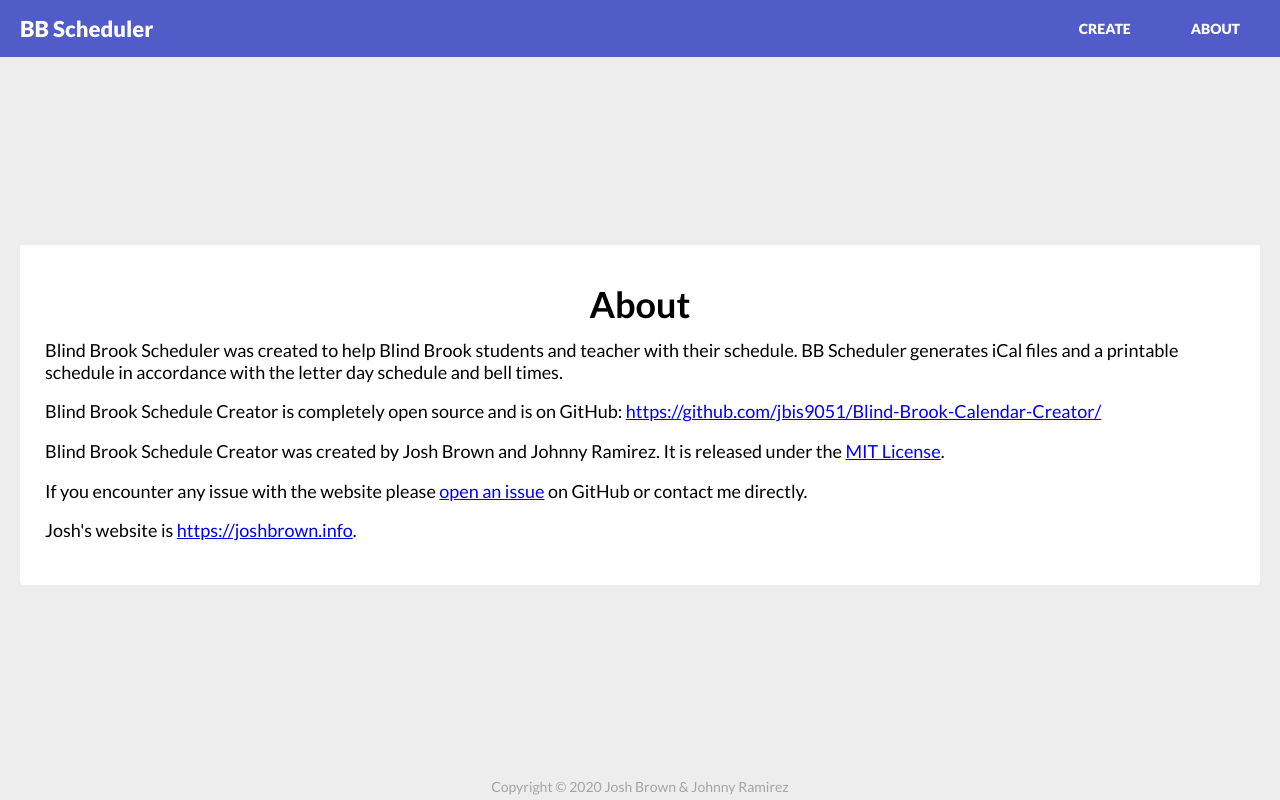
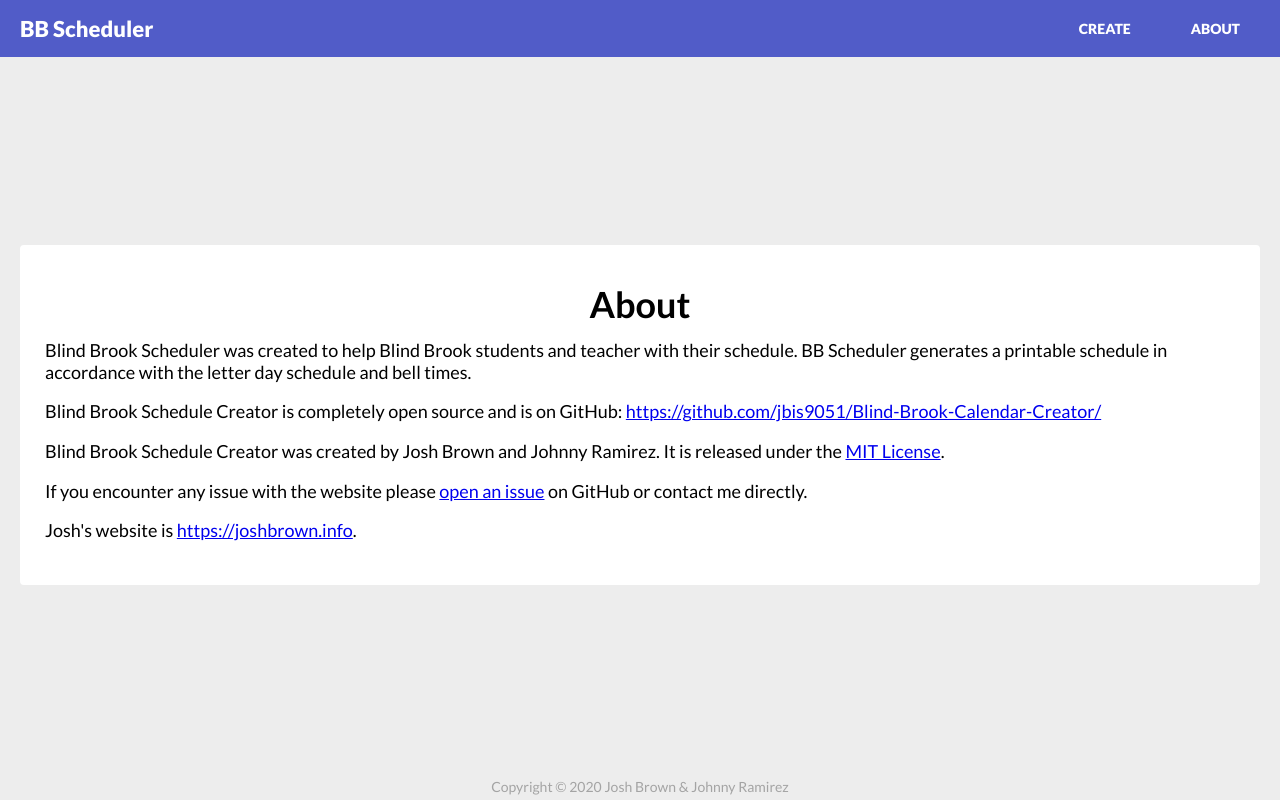
Before and after one commit to jbis9051/Blind-Brook-Calendar-Creator, a React (Create React App) app in the folder frontend/: page /about in a window 1280 px wide. Built offline with nearby package versions, Linux system fonts and the light colour scheme.

Commit message:
Update About page to reflect current state (no iCal) (#15)

```diff
--- a/frontend/src/pages/About.tsx
+++ b/frontend/src/pages/About.tsx
@@ -5,7 +5,7 @@ export const About: React.FunctionComponent = () => {
     return (
         <div className={"about-wrapper"}>
             <h1 className={"about-title"}>About</h1>
-            <p>Blind Brook Scheduler was created to help Blind Brook students and teacher with their schedule. BB Scheduler generates iCal files and a printable schedule in
+            <p>Blind Brook Scheduler was created to help Blind Brook students and teacher with their schedule. BB Scheduler generates a printable schedule in
                 accordance with the letter day schedule and bell times.</p>
             <p>Blind Brook Schedule Creator is completely open source and is on GitHub: <a
                 href="https://github.com/jbis9051/Blind-Brook-Calendar-Creator/">https://github.com/jbis9051/Blind-Brook-Calendar-Creator/</a>
```
